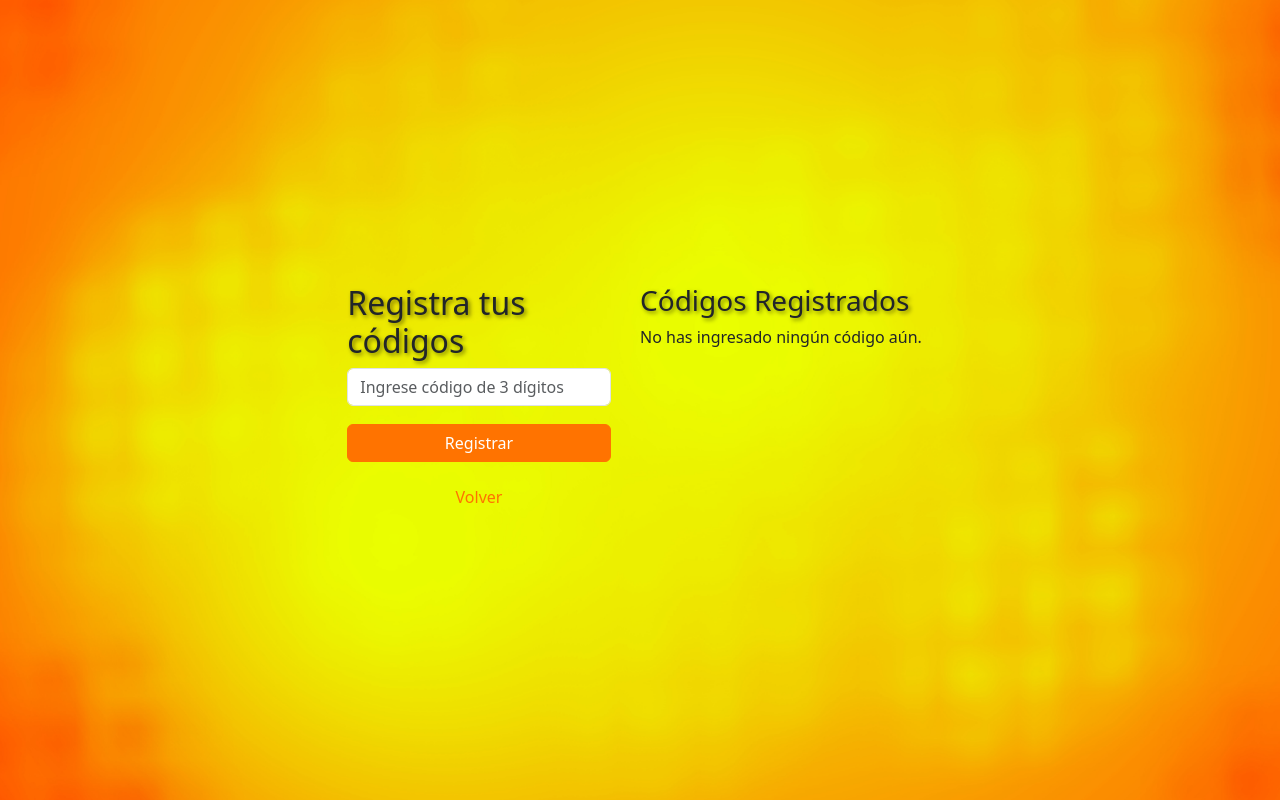
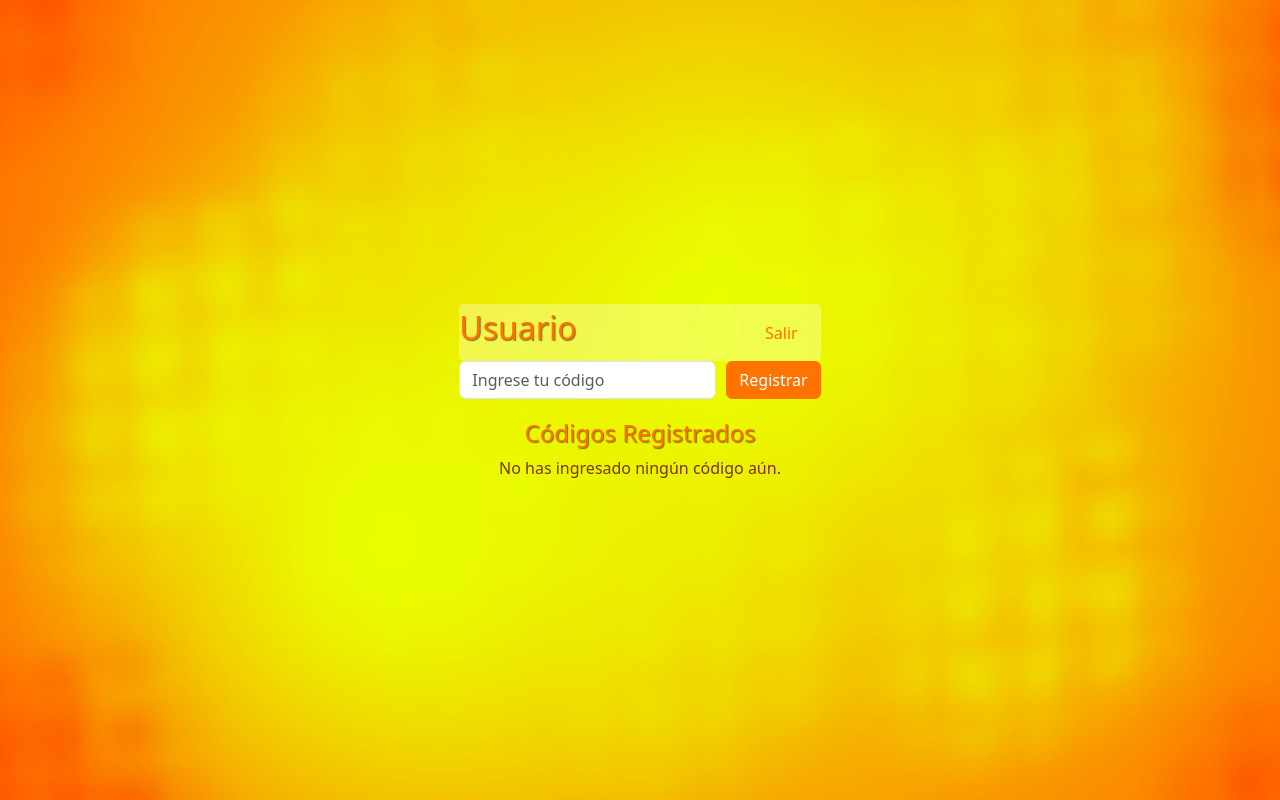
Before and after one commit to juandp64/Doritos, a React (Vite) app in the folder DoritosFront/: page /user in a window 1280 px wide. Built offline with nearby package versions, Linux system fonts and the light colour scheme.

Commit message:
ajuste user

```diff
--- a/DoritosFront/src/components/RegisterAdmin.jsx
+++ b/DoritosFront/src/components/RegisterAdmin.jsx
@@ -5,7 +5,7 @@ import '../styles/register.css';
 export default function RegisterAdmin() {
   return (
     <div className="register-container">
-      <h2>Registro</h2>
+      <h2>Registro Administrador</h2>
       <form>
         <div className="mb-3">
           <input type="email" className="form-control" id="correo" placeholder="Correo" />
--- a/DoritosFront/src/components/User.jsx
+++ b/DoritosFront/src/components/User.jsx
@@ -39,27 +39,31 @@ export default function User() {
   };
 
   return (
+    <>
+      <div className='nav'>
+        <h2>Usuario</h2>
+        <div className="Volver-link">
+          <Link to="/" className="btn btn-link">Salir</Link>
+        </div>
+      </div>
+
       <div className="user-container">
         {/* Sección para ingresar el código */}
         <div className="codigo-ingreso">
-        <h2>Registra tus códigos</h2>
           <input
             type="text"
             value={codigo}
             onChange={manejarCambioCodigo}
-          placeholder="Ingrese código de 3 dígitos"
+            placeholder="Ingrese tu código"
             maxLength={3}
             className="form-control"
           />
-        <button onClick={registrarCodigo} className="btn btn-primary mt-2">Registrar</button>
-        <div className="Volver-link mt-3">
-        <Link to="/" className="btn btn-link">Volver</Link>
-      </div>
+          <button onClick={registrarCodigo} className="btn btn-primary">Registrar</button>
         </div>
 
         {/* Sección para mostrar los códigos ingresados en una tabla */}
         <div className="codigos-registrados">
-        <h3>Códigos Registrados</h3>
+          <h4>Códigos Registrados</h4>
           {codigosIngresados.length > 0 ? (
             <table className="table">
               <thead>
@@ -80,9 +84,10 @@ export default function User() {
               </tbody>
             </table>
           ) : (
-          <p>No has ingresado ningún código aún.</p>
+            <p className='sin-info'>No has ingresado ningún código aún.</p>
           )}
         </div>
       </div>
+    </>
   );
 }
--- a/DoritosFront/src/styles/login.css
+++ b/DoritosFront/src/styles/login.css
@@ -43,7 +43,7 @@ body {
   text-align: center;
   color: rgb(255, 255, 255); /* Color del h2 */
   margin-bottom: 20px;
-  text-shadow: 2px 2px 4px rgba(0, 0, 0, 0.5);
+  text-shadow: 1px 1px 1px rgba(0, 0, 0, 0.5);
 }
 
 .form-control {
--- a/DoritosFront/src/styles/register.css
+++ b/DoritosFront/src/styles/register.css
@@ -26,7 +26,7 @@ body {
     text-align: center;
     color: rgb(255, 255, 255); /* Color del h2 */
     margin-bottom: 20px;
-    text-shadow: 2px 2px 4px rgba(0, 0, 0, 0.5);
+    text-shadow: 1px 1px 1px rgba(0, 0, 0, 0.5);
   }
 
   .form-control {
--- a/DoritosFront/src/styles/user.css
+++ b/DoritosFront/src/styles/user.css
@@ -1,47 +1,87 @@
 .user-container {
+  width: 100%;
+  margin: 0 auto;
+  display: flex;
+  flex-direction: column;
+  align-items: center;
+  gap: 20px; /* Espacio entre los bloques */
+}
+
+.nav {
   display: flex;
   justify-content: space-between;
-    align-items: flex-start;
-    margin: 20px;
+  align-items: center;
+  width: 100%;
+  padding: 5px 10px;
+  background-color: #ffffff4d; /* Puedes cambiar este color */
+  border-radius: 5px;
+}
+
+h2, h4{
+  color: rgb(255, 115, 0) !important;
+  margin: 0;
+  text-shadow: 1px 1px 1px rgba(0, 0, 0, 0.5);
+}
+
+.Volver-link {
+  margin: 0;
+}
+
+.Volver-link a {
+  color: rgb(255, 115, 0); /* Mismo color del botón y h2 */
+  text-decoration: none;
+}
+
+.Volver-link a:hover {
+  text-decoration: underline;
 }
 
 .codigo-ingreso {
-    width: 45%;
-  }
-
-  h2, h3 {
-    text-align: left;
-    color: rgb(255, 255, 255); /* Color del h2 */
-    margin-bottom: 20px;
-    text-shadow: 2px 2px 4px rgba(0, 0, 0, 0.5);
+  width: 100%;
+  max-width: 500px; /* Limita el tamaño del input y botón */
+  display: flex;
+  justify-content: space-between; /* Coloca el input y el botón uno al lado del otro */
+  align-items: center;
 }
 
 .form-control {
-    width: 100%;
-    margin-bottom: 10px;
+  width: 70%; /* Ajusta el ancho del input */
+  margin-right: 10px; /* Espacio entre el input y el botón */
 }
 
 .btn-primary {
-    width: 100%;
+  width: 30%; /* Ajusta el ancho del botón */
   background-color: rgb(255, 115, 0);
-    border-color:rgb(255, 115, 0);
+  border-color: rgb(255, 115, 0);
 }
 
 .codigos-registrados {
-    width: 50%;
+  width: 100%;
+  display: flex;
+  flex-direction: column;
+  align-items: center;
 }
 
 .table {
   width: 100%;
   margin-top: 20px;
-  }
+  text-align: left;
 
-  .table th, .table td {
-    padding: 10px;
-    text-align: left;
 }
 
 .table th {
-    background-color: rgb(255, 115, 0);
-    color: white;
+  background-color: rgb(255, 115, 0) !important;
+  color: white !important;
+
 }
+
+.table td {
+  background-color: white !important;
+  color: rgb(255, 115, 0) !important;
+
+}
+
+.sin-info {
+  color: rgb(119, 54, 0); /* Mismo color del botón y h2 */
+  text-align: center;
+}
```
Lines whose indentation alone changed are shown as unchanged.
